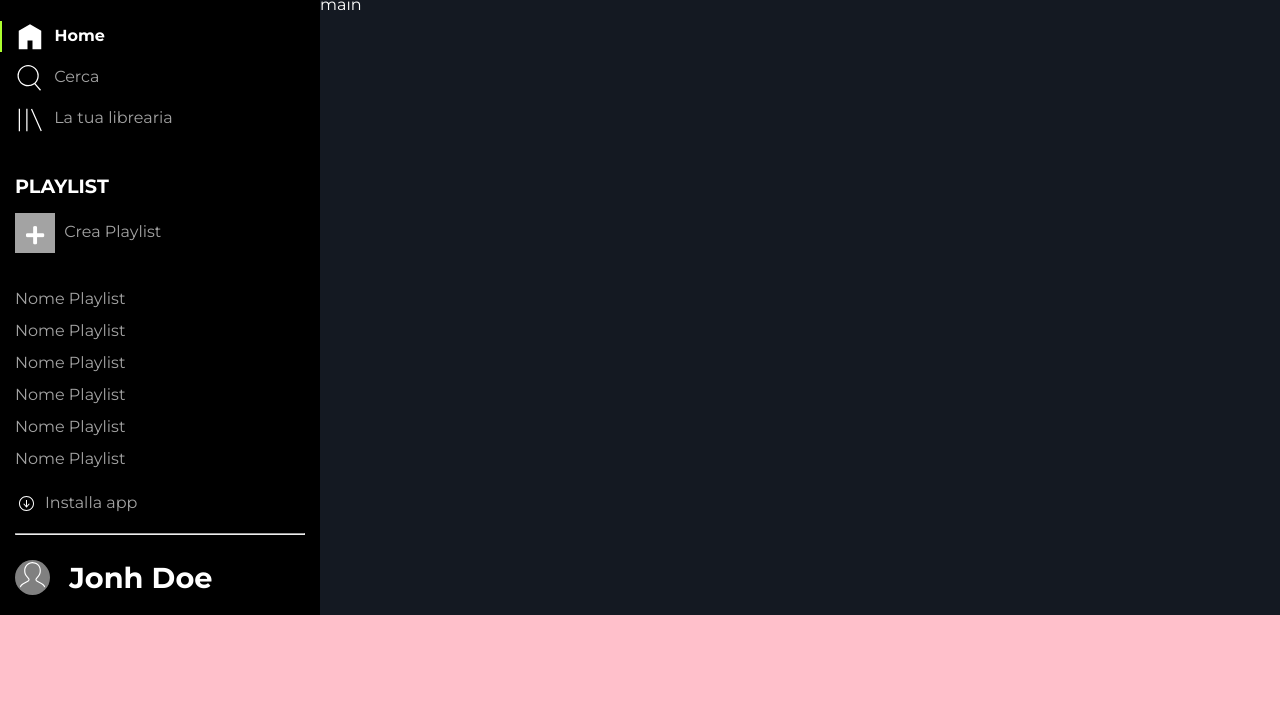
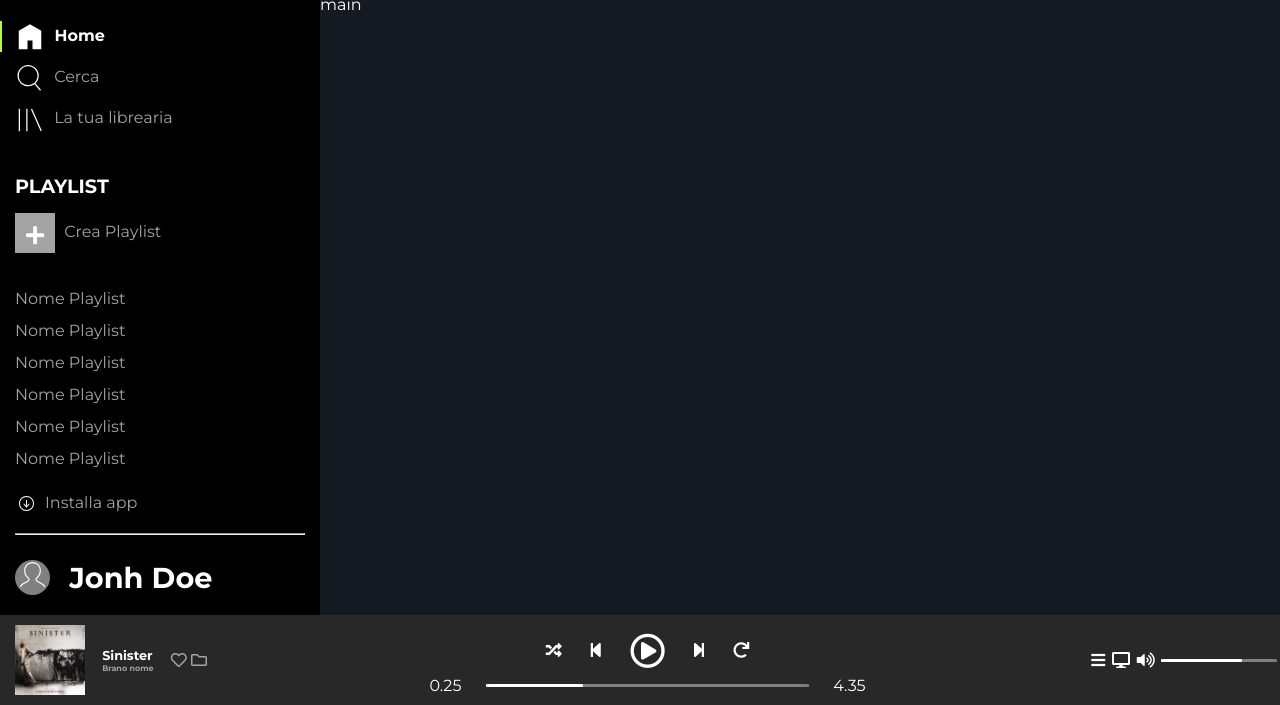
Before and after one commit to marcopa84/html-css-spotifyweb, a plain HTML site: page index.html in a window 1280 px wide. Shown: the part 95-800 px from the top of the page. Drawn offline with Linux system fonts and the light colour scheme.

Commit message:
play bar DONE!

```diff
--- a/css/style.css
+++ b/css/style.css
@@ -213,7 +213,7 @@ a{
   font-weight: 700;
   text-transform: uppercase;
   margin-right: 18px;
-  padding: 15px 30px;
+  padding: 10px 15px;
   border: 2px solid #fff;
   border-radius: 500px;
   color: #fff;
@@ -225,9 +225,128 @@ a{
 
 /* footer */
 .footer {
+  display: flex;
+  justify-content: space-between;
+  align-items: center;
   width: 100%;
   height: 90px;
-  background-color: pink;
+  background-color: #282828;
+}
+.footer-left{
+  display: flex;
+  flex-basis: 15%;
+  margin-left: 15px;
+  justify-content: space-between;
+  align-items: center;
+}
+.footer-left img{
+  width: 70px;
+  height: 70px;
+}
+.footer-left-title h3{
+  font-size: 0.8rem;
+  font-weight: 700;
+}
+.footer-left-title h4{
+  font-size: .5rem;
+}
+.footer-center{
+  flex-basis: 40%;
+  display: flex;
+  flex-direction: column;
+  align-items: center;
+}
+.footer-center-top{
+  width: 45%;
+  flex-basis: 50px;
+  display: flex;
+  justify-content: space-around;
+  align-items: center;
+}
+.footer-center-bottom{
+  width: 90%;
+  display: flex;
+  justify-content: space-around;
+  align-items: center;
+}
+.bar-minutes{
+  position: relative;
+  height: 3px;
+  width: 70%;
+  display: inline-block;
+  background: grey;
+  border-radius: 5%;
+}
+.bar-minutes-active{
+  position: absolute;
+  top:0;
+  left: 0;
+  height: 3px;
+  width: 30%;
+  display: inline-block;
+  background: #fff;
+  border-radius: 5%;
+}
+.bar-minutes-active-ball{
+  position: absolute;
+  top: -7px;
+  left: 28%;
+  width: 15px;
+  height: 15px;
+  display: inline-block;
+  background-color: #fff;
+  border-radius: 50%;
+  display: none;
+}
+.bar-minutes:hover .bar-minutes-active{
+  background: #ADFF2F;
+}
+.bar-minutes:hover .bar-minutes-active-ball{
+  display: block;
+}
+.icon-big{
+  font-size: 2.2rem;
+}
+.footer-right{
+  flex-basis: 15%;
+  display: flex;
+  justify-content: space-around;
+  align-items: center;
+}
+.bar-volume{
+  position: relative;
+  height: 3px;
+  width: 60%;
+  display: inline-block;
+  background: grey;
+  border-radius: 5%;
+}
+.bar-volume-active{
+  position: absolute;
+  top:0;
+  left: 0;
+  height: 3px;
+  width: 70%;
+  display: inline-block;
+  background: #fff;
+  border-radius: 5%;
+}
+.bar-volume-active-ball{
+  position: absolute;
+  top: -6px;
+  left: 65%;
+  width: 15px;
+  height: 15px;
+  display: inline-block;
+  background-color: #fff;
+  border-radius: 50%;
+  display: none;
+}
+.bar-volume:hover .bar-volume-active{
+  background: #ADFF2F;
+}
+.bar-volume:hover .bar-volume-active-ball{
+  display: block;
 }
 /* mediaquery XS */
 @media screen and (max-width:768px) {
@@ -246,8 +365,18 @@ a{
 }
 /* mediaquery SM */
 @media screen and (max-width:992px) {
-
-}
+  .footer-center-top {
+    width: 100%;
+  }
+  .footer-left {
+    flex-grow: 1;
+    }
+  .footer-center {
+    flex-grow: 1;
+  }
+  .footer-right {
+    flex-grow: 1;
+  }
 /* mediaquery MD */
 @media screen and (max-width:1200px) {
 
--- a/index.html
+++ b/index.html
@@ -101,7 +101,43 @@
 
       <!-- footer -->
       <footer class="footer">
-
+        <section class="footer-left">
+            <img src="img/sinister.jpeg" alt="Icona album in riproduzione">
+          <div class="footer-left-title">
+            <a href="#" class="link-white"><h3>Sinister</h3></a>
+            <a href="#" class="link-grey"><h4>Brano nome</h4></a>
+          </div>
+          <div class="footer-left-btn">
+            <a href="#" class="link-grey"><i class="far fa-heart"></i></a>
+            <a href="#" class="link-grey"><i class="far fa-folder"></i></a>
+          </div>
+        </section>
+        <section class="footer-center">
+          <div class="footer-center-top">
+            <a href="#" class="link-white"><i class="fas fa-random"></i></a>
+            <a href="#" class="link-white"><i class="fas fa-step-backward"></i></a>
+            <a href="#" class="link-white"><i class="far fa-play-circle  icon-big"></i></a>
+            <a href="#" class="link-white"><i class="fas fa-step-forward"></i></a>
+            <a href="#" class="link-white"><i class="fas fa-redo"></i></a>
+          </div>
+          <div class="footer-center-bottom">
+            <span>0.25</span>
+            <div class="bar-minutes">
+              <div class="div bar-minutes-active"></div>
+              <div class="bar-minutes-active-ball"></div>
+            </div>
+            <span>4.35</span>
+          </div>
+        </section>
+        <section class="footer-right">
+          <a href="#" class="link-white"><i class="fas fa-bars"></i></a>
+          <a href="#" class="link-white"><i class="fas fa-desktop"></i></a>
+          <a href="#" class="link-white"><i class="fas fa-volume-up"></i></a>
+          <div class="bar-volume">
+            <div class="div bar-volume-active"></div>
+            <div class="bar-volume-active-ball"></div>
+          </div>
+        </section>
       </footer>
       <!-- /footer -->
 
```
